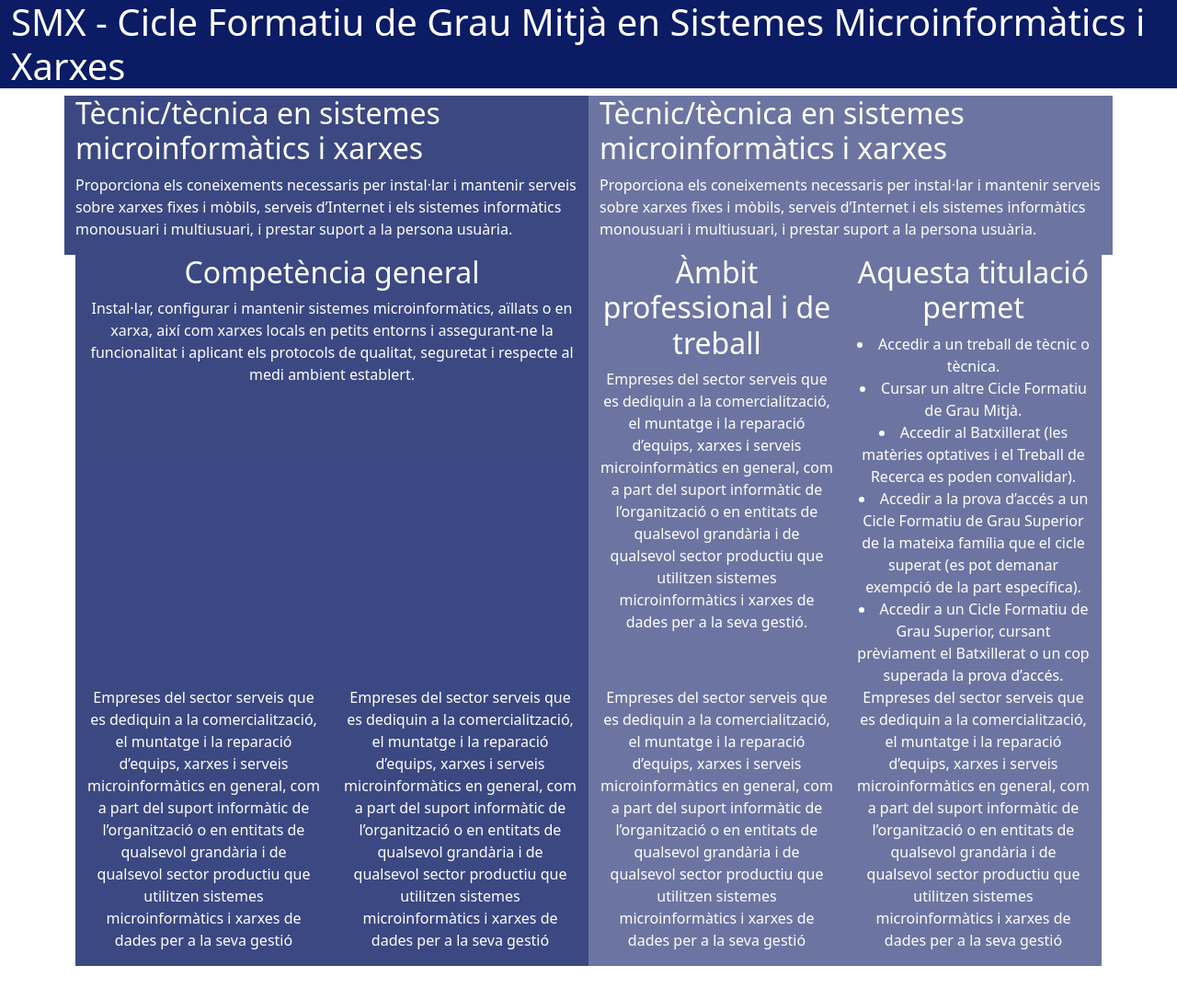
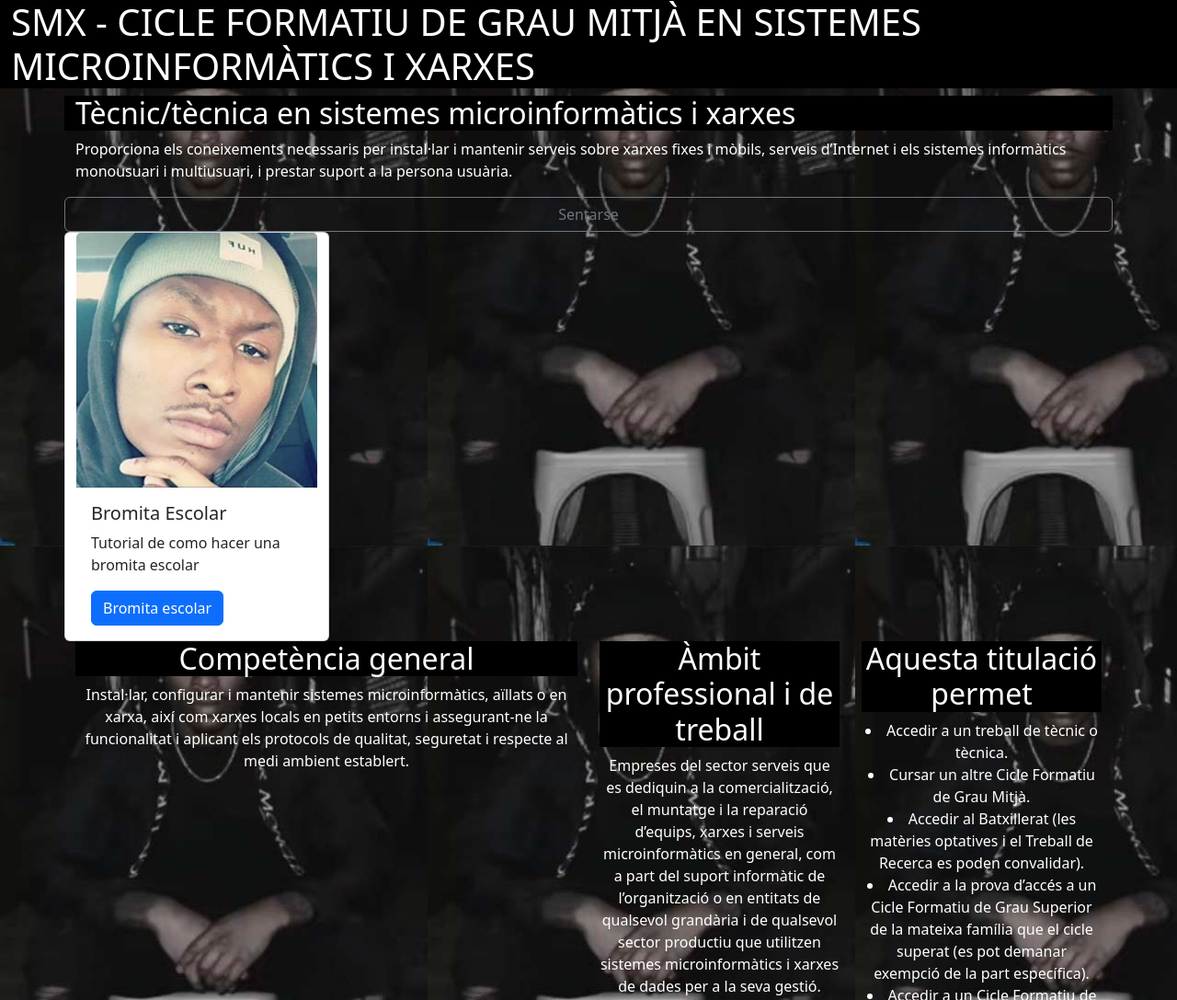
Before and after one commit to arkhamsubreddit/Bootstrap-pol, a plain HTML site: page index.html in a window 1280 px wide. Shown: the top 1087 px of the page at 92% size. Before the commit the page ends 1050 px from the top, so only its background shows below. Drawn offline with Linux system fonts and the light colour scheme.

Commit message:
Cosas nuevas

```diff
--- a/css/estils.css
+++ b/css/estils.css
@@ -12,3 +12,8 @@
     color: white;
     opacity: 0.6;
 }
+body{
+    background-image: url(../img/sentao.jpg);
+
+    background-repeat: repeat;
+}
--- a/index.html
+++ b/index.html
@@ -8,44 +8,49 @@
     <title>Document</title>
 </head>
 <body>
-    <div class="container-fluid dual">
+    <div class="container-fluid text-uppercase text-white bg-black">
         <h1>SMX - Cicle Formatiu de Grau Mitjà en Sistemes Microinformàtics i Xarxes</h1>
     </div>
 <main>
     <!-- info principal-->
     <div  class="container-md">
-        <div class="row">
-            <div class="col dual80">
-            <h2>
+        <div class="row text-white">
+            <div class="col-md">
+              </div>
+            <h2 class="bg-black">
                 Tècnic/tècnica en sistemes microinformàtics i xarxes
             </h2>
             <p>Proporciona els coneixements necessaris per instal·lar i mantenir serveis sobre xarxes fixes i mòbils, serveis d’Internet i els sistemes informàtics monousuari i multiusuari, i prestar suport a la persona usuària.</p>
-            </div>
-            <div class="col dual60">
-            <h2>
-                Tècnic/tècnica en sistemes microinformàtics i xarxes
-            </h2>
-            <p>Proporciona els coneixements necessaris per instal·lar i mantenir serveis sobre xarxes fixes i mòbils, serveis d’Internet i els sistemes informàtics monousuari i multiusuari, i prestar suport a la persona usuària.</p>
-            </div>
+            <br>
+            <a class="btn btn-outline-secondary" href="./img/sentao.jpg" role="button">Sentarse</a>
+            <br>
+            <div class="card" style="width: 18rem;">
+              <img src="./img/duke.jpg" class="card-img-top" alt="Bromita escolar">
+              <div class="card-body">
+                <h5 class="card-title">Bromita Escolar</h5>
+                <p class="card-text">Tutorial de como hacer una bromita escolar</p>
+                <a href="./img/bromitaescolar.jpeg" class="btn btn-primary">Bromita escolar</a>
+              </div>
+
 
             <!--info secundaria-->
           </div>
-          <div class="container text-center">
+          <div class="container text-center text-white">
             <div class="row">
-              <div class="col-sm-4 col-md-6 dual80">
-                <h2>
+              <div class="col-sm-4 col-md-6">
+                <h2 class="bg-black">
                     Competència general
                 </h2>
                 <p>Instal·lar, configurar i mantenir sistemes microinformàtics, aïllats o en xarxa, així com xarxes locals en petits entorns i assegurant-ne la funcionalitat i aplicant els protocols de qualitat, seguretat i respecte al medi ambient establert.</p>
               </div>
-              <div class="col-sm-4 col-md-3 dual60">
-                <h2>
+              <div class="col-sm-4 col-md-3">
+                <h2 class="bg-black">
                     Àmbit professional i de treball
                 </h2>
                 <p>Empreses del sector serveis que es dediquin a la comercialització, el muntatge i la reparació d’equips, xarxes i serveis microinformàtics en general, com a part del suport informàtic de l’organització o en entitats de qualsevol grandària i de qualsevol sector productiu que utilitzen sistemes microinformàtics i xarxes de dades per a la seva gestió.</p>
               </div>
-              <div class="col-sm-4 col-md-3 dual60">
-                <h2>
+              <div class="col-sm-4 col-md-3">
+                <h2 class="bg-black">
                     Aquesta titulació permet
                 </h2>
                 <li>Accedir a un treball de tècnic o tècnica.</li>
@@ -56,16 +61,16 @@
               </div>
               <div class="container text-center">
                 <div class="row row-cols-2 row-cols-md-4">
-                  <div class="col dual80">
+                  <div>
                     <p>Empreses del sector serveis que es dediquin a la comercialització, el muntatge i la reparació d’equips, xarxes i serveis microinformàtics en general, com a part del suport informàtic de l’organització o en entitats de qualsevol grandària i de qualsevol sector productiu que utilitzen sistemes microinformàtics i xarxes de dades per a la seva gestió</p>
                 </div>
-                  <div class="col dual80">
+                  <div>
                     <p>Empreses del sector serveis que es dediquin a la comercialització, el muntatge i la reparació d’equips, xarxes i serveis microinformàtics en general, com a part del suport informàtic de l’organització o en entitats de qualsevol grandària i de qualsevol sector productiu que utilitzen sistemes microinformàtics i xarxes de dades per a la seva gestió</p>
                 </div>
-                  <div class="col dual60">
+                  <div >
                     <p>Empreses del sector serveis que es dediquin a la comercialització, el muntatge i la reparació d’equips, xarxes i serveis microinformàtics en general, com a part del suport informàtic de l’organització o en entitats de qualsevol grandària i de qualsevol sector productiu que utilitzen sistemes microinformàtics i xarxes de dades per a la seva gestió</p>
                 </div>
-                  <div class="col dual60">
+                  <div>
                     <p>Empreses del sector serveis que es dediquin a la comercialització, el muntatge i la reparació d’equips, xarxes i serveis microinformàtics en general, com a part del suport informàtic de l’organització o en entitats de qualsevol grandària i de qualsevol sector productiu que utilitzen sistemes microinformàtics i xarxes de dades per a la seva gestió</p>
                 </div>
                 </div>
```
Also changed, not shown: img/bromitaescolar.jpeg (added), img/duke.jpg (added), img/sentao.jpg (added).
